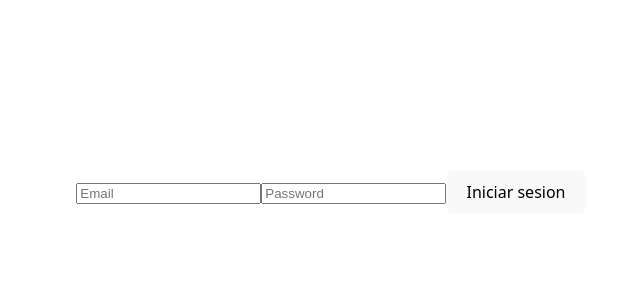
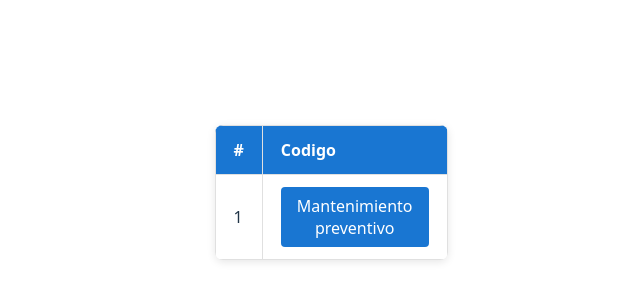
Before and after one commit to dennis-gomez/Dummy, a React (Vite) app in the folder dummy/: page / in a window 1280 px wide. Shown: the part 208-508 px from the top of the page, without its empty margins (309-949 px from the left). Built offline with nearby package versions, Linux system fonts and the light colour scheme.

Commit message:
Delete login and put route MiscellaneousPage

```diff
--- a/dummy/src/App.jsx
+++ b/dummy/src/App.jsx
@@ -1,34 +1,15 @@
 import { BrowserRouter, Routes, Route } from 'react-router-dom'
 import './App.css'
-import ProtectedRoute from './components/routes/protectedRoutes'
-import AuthPage from './components/pages/authPage'
 import MiscellaneousPage from './components/pages/miscellaneousPage'
 
 function App() {
   return (
-    <>
-      <BrowserRouter>
-        <Routes>
-            <Route
-              path="/"
-              element={
-
-                  <AuthPage />
-
-              }
-            />
-            <Route
-              path="/start_page"
-              element={
-                <ProtectedRoute>
-                  <MiscellaneousPage />
-                </ProtectedRoute>
-              }
-            />
-        </Routes>
-      </BrowserRouter>
-    </>
+    <BrowserRouter>
+      <Routes>
+        {/* Ruta principal que muestra directamente start_page */}
+        <Route path="/" element={<MiscellaneousPage />} />
+      </Routes>
+    </BrowserRouter>
   )
 }
-
 export default App
```
Also changed, not shown: 1 other file (tests, documents, lock files or other folders).
